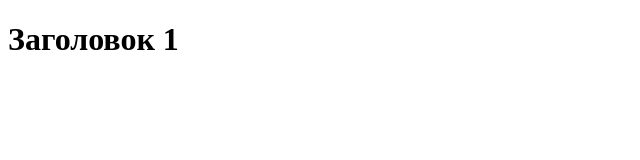
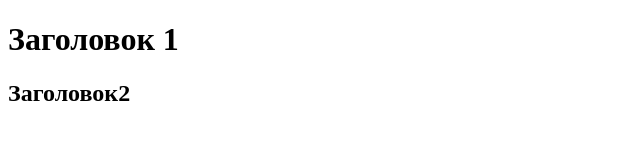
Before and after one commit to AnnaLopatinaTomsk/new-project, a plain HTML site: page index.html in a window 1280 px wide. Shown: the whole page, without its empty margins (0-640 px from the left). Drawn offline with Linux system fonts and the light colour scheme.

Commit message:
addHead2

```diff
--- a/index.html
+++ b/index.html
@@ -13,6 +13,7 @@
         <h1>
             Заголовок 1
         </h1>
+        <h2>Заголовок2</h2>
     </main>
 
 </body>
```
